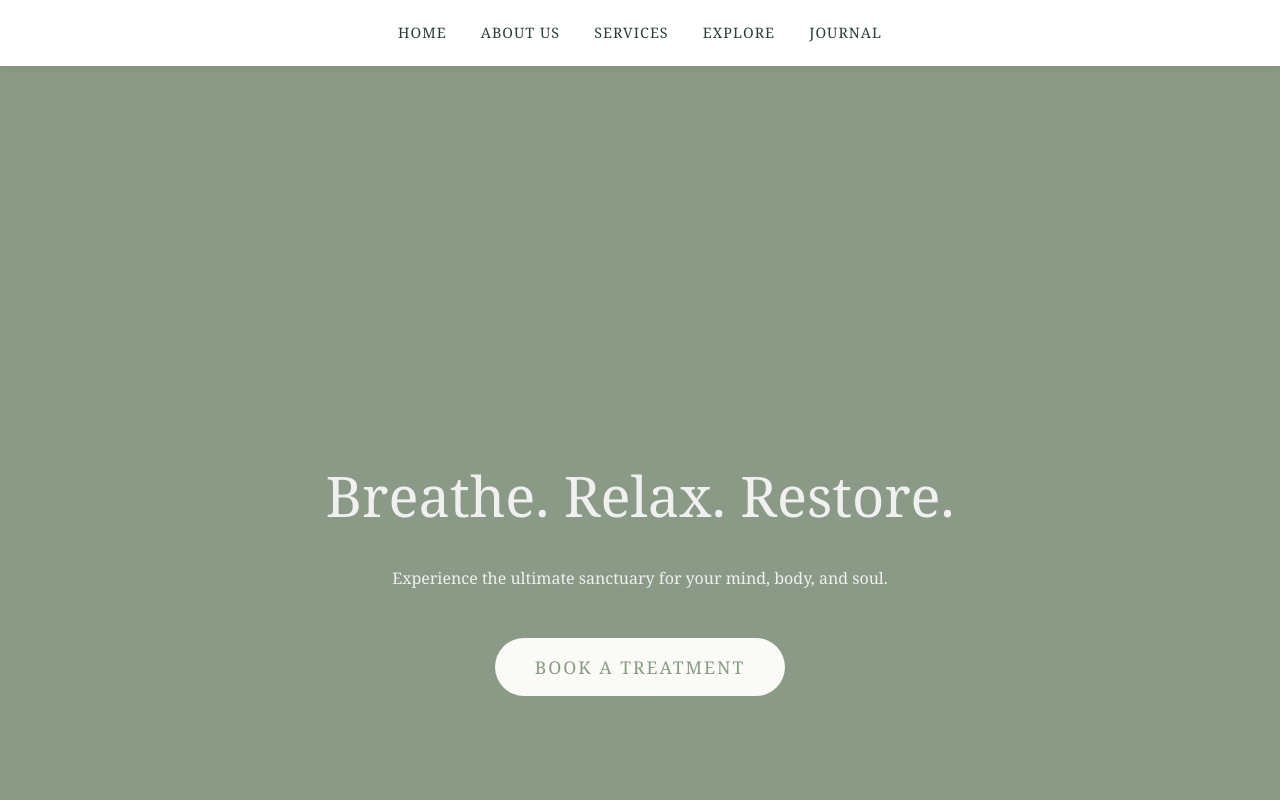
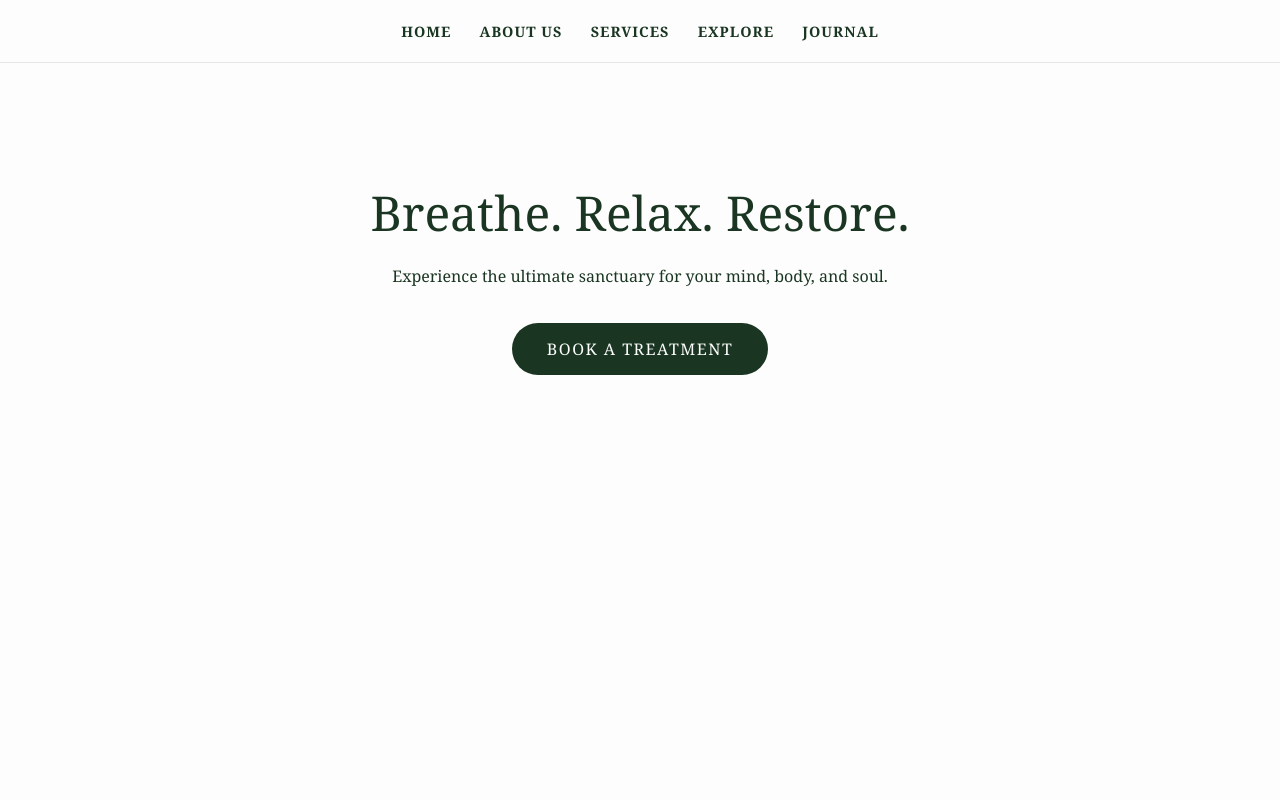
Before and after one commit to mediloop-sa/MediLoop-Spa-Demo-Template-, a plain HTML site: page index.html in a window 1280 px wide. Shown: the top 800 px of the page. Drawn offline with Linux system fonts and the light colour scheme.

Commit message:
Update index.html

```diff
--- a/index.html
+++ b/index.html
@@ -3,147 +3,95 @@
 <head>
     <meta charset="UTF-8">
     <meta name="viewport" content="width=device-width, initial-scale=1.0">
-    <title>Luxury Spa & Wellness</title>
+    <title>Luxury Spa | Home</title>
     <style>
-        /* Base Styles & Spa Colors */
+        /* The New Color Palette */
         :root {
-            --primary-bg: #FAFAF7; /* Soft cream */
-            --accent-green: #8A9A86; /* Sage green */
-            --text-dark: #2C3E35;
-            --text-light: #F0F0F0;
+            --bg-pearl: #FDFDFD; /* Pearl White */
+            --forest-green: #1A3622; /* Deep Forest Green */
         }
+
         body {
             margin: 0;
             font-family: 'Georgia', serif;
-            background-color: var(--primary-bg);
-            color: var(--text-dark);
-            line-height: 1.6;
+            background-color: var(--bg-pearl);
+            color: var(--forest-green);
+            /* Adds space at top so the fixed bar doesn't cover text */
+            padding-top: 80px;
         }
 
-        /* Navigation Bar */
+        /* The Universal Fixed Topbar */
         nav {
             position: fixed;
             top: 0;
+            left: 0;
             width: 100%;
-            background-color: white;
+            background-color: var(--bg-pearl);
+            border-bottom: 1px solid rgba(26, 54, 34, 0.1);
             padding: 20px 0;
             text-align: center;
-            box-shadow: 0 2px 10px rgba(0,0,0,0.05);
             z-index: 1000;
+
+            /* Allows horizontal scrolling on tiny phones if needed */
+            overflow-x: auto;
+            white-space: nowrap;
         }
+
         nav a {
-            margin: 0 15px;
+            margin: 0 12px;
             text-decoration: none;
-            color: var(--text-dark);
+            color: var(--forest-green);
             font-size: 0.9rem;
             letter-spacing: 1px;
             text-transform: uppercase;
+            font-weight: bold;
         }
 
-        /* Reusable Section Styles */
+        /* Page Content Styling */
         section {
-            padding: 100px 20px;
+            padding: 60px 20px;
             text-align: center;
-            max-width: 900px;
+            max-width: 800px;
             margin: 0 auto;
         }
-        h2 {
-            font-size: 2.5rem;
+
+        h1 {
+            font-size: 3rem;
             font-weight: normal;
             margin-bottom: 20px;
         }
 
-        /* 1. Hero / Landing Section */
-        #home {
-            height: 100vh;
-            display: flex;
-            flex-direction: column;
-            justify-content: center;
-            align-items: center;
-            background-color: var(--accent-green);
-            color: var(--text-light);
-            margin-top: 50px;
-            max-width: 100%;
-        }
-        #home h1 {
-            font-size: 3.5rem;
-            margin-bottom: 10px;
-            font-weight: normal;
-        }
+        /* The Buttons */
         .btn {
             display: inline-block;
-            margin-top: 30px;
-            padding: 15px 40px;
-            background-color: var(--primary-bg);
-            color: var(--accent-green);
+            margin-top: 20px;
+            padding: 15px 35px;
+            background-color: var(--forest-green);
+            color: var(--bg-pearl);
             text-decoration: none;
-            font-size: 1.1rem;
             border-radius: 30px;
             text-transform: uppercase;
-            letter-spacing: 2px;
-        }
-
-        /* Footer */
-        footer {
-            background-color: var(--text-dark);
-            color: white;
-            text-align: center;
-            padding: 40px 20px;
-            margin-top: 40px;
+            letter-spacing: 1.5px;
         }
     </style>
 </head>
 <body>
 
-    <!-- Top Navigation -->
+    <!-- The Topbar Menu -->
     <nav>
-        <a href="#home">Home</a>
-        <a href="#about">About Us</a>
-        <a href="#services">Services</a>
-        <a href="#explore">Explore</a>
-        <a href="#journal">Journal</a>
+        <a href="index.html">Home</a>
+        <a href="about.html">About Us</a>
+        <a href="services.html">Services</a>
+        <a href="explore.html">Explore</a>
+        <a href="journal.html">Journal</a>
     </nav>
 
-    <!-- 1. Detailed Landing Page (Hero) -->
-    <section id="home">
+    <!-- The Main Landing Section -->
+    <section>
         <h1>Breathe. Relax. Restore.</h1>
         <p>Experience the ultimate sanctuary for your mind, body, and soul.</p>
         <a href="https://mediloop.co.za" class="btn">Book a Treatment</a>
     </section>
 
-    <!-- 2. About Us -->
-    <section id="about">
-        <h2>Our Philosophy</h2>
-        <p>We believe that wellness is a journey, not a destination. Our expert therapists use organic, locally-sourced ingredients to craft holistic treatments designed to bring you back to your center.</p>
-    </section>
-
-    <!-- 3. Services -->
-    <section id="services">
-        <h2>Signature Treatments</h2>
-        <p><strong>Deep Tissue Massage:</strong> 60 Min - Relieve chronic tension.</p>
-        <p><strong>Radiance Facial:</strong> 45 Min - Glow from the inside out.</p>
-        <p><strong>Aromatherapy Wrap:</strong> 90 Min - Full body detoxification.</p>
-    </section>
-
-    <!-- 4. Explore -->
-    <section id="explore">
-        <h2>Explore the Spa</h2>
-        <p>[ Beautiful gallery of the spa rooms, products, and environment will go here. ]</p>
-    </section>
-
-    <!-- 5. Blog / Curated Links -->
-    <section id="journal">
-        <h2>Wellness Journal</h2>
-        <p><em>Discover our favorite articles on living a balanced life.</em></p>
-        <p><a href="#" style="color: var(--accent-green);">5 Ways to Maintain Your Post-Massage Glow</a></p>
-        <p><a href="#" style="color: var(--accent-green);">The Benefits of Eucalyptus in the Shower</a></p>
-    </section>
-
-    <!-- Footer -->
-    <footer>
-        <p>&copy; 2026 Luxury Spa Demo. All rights reserved.</p>
-        <p>Powered by MediLoop Websites</p>
-    </footer>
-
 </body>
 </html>
```
